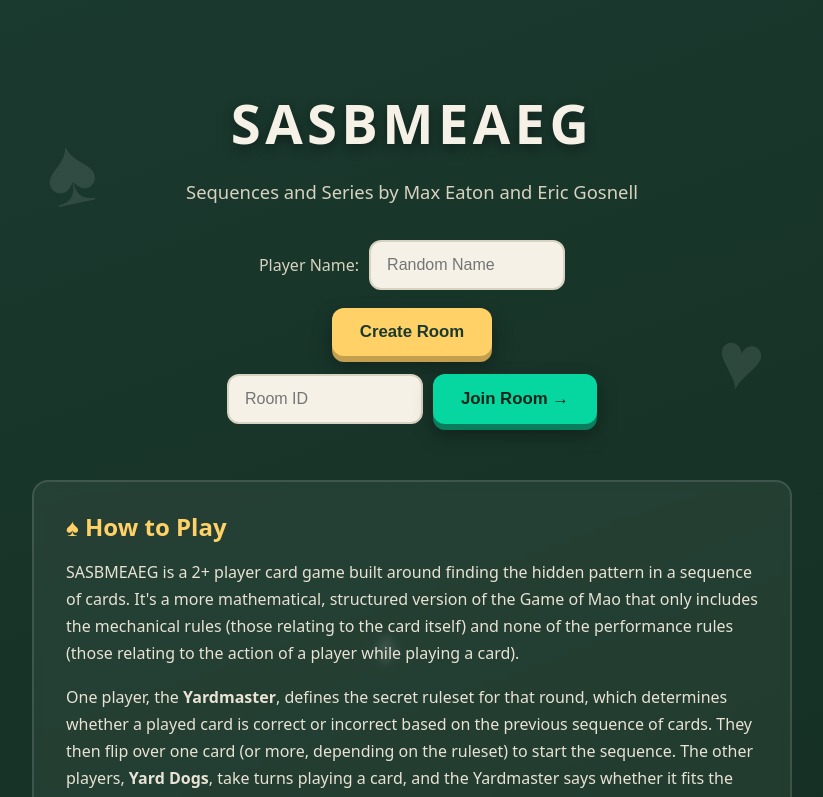
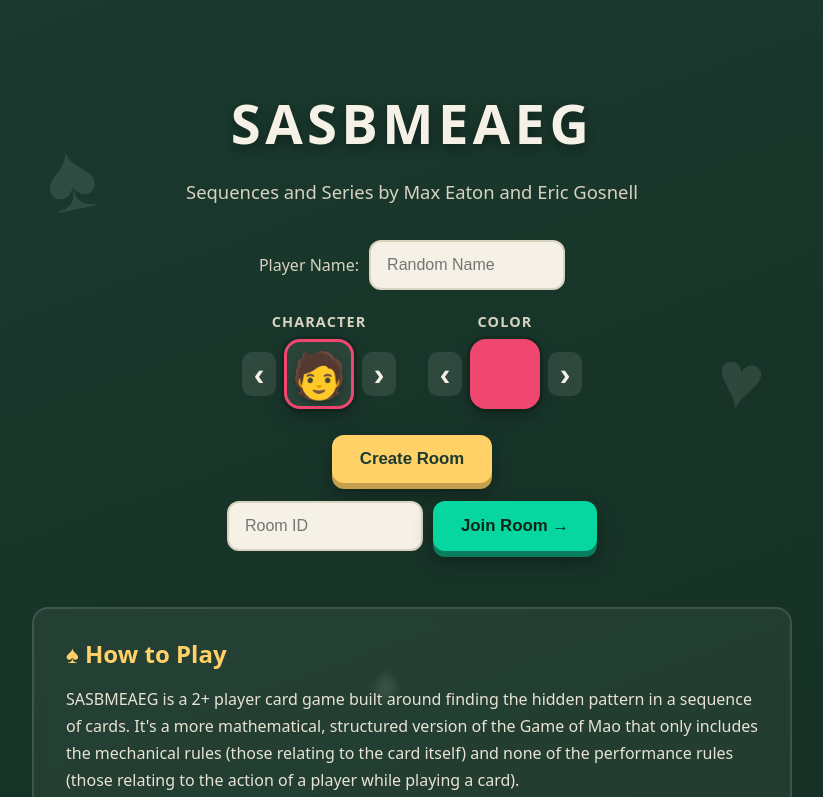
Before and after one commit to EricGosnell/sasbmeaeg, a SvelteKit app in the folder yard/frontend/: page / in a window 1280 px wide. Shown: the top 797 px of the page, without its empty margins (228-1051 px from the left). Built offline with nearby package versions, Linux system fonts and the light colour scheme.

Commit message:
Add character emojis and colors, customizable faces coming soon

```diff
--- a/yard/frontend/src/routes/+page.svelte
+++ b/yard/frontend/src/routes/+page.svelte
@@ -5,8 +5,56 @@ import "$lib/styles/landing.css";
 let playerName = $state("");
 let roomId = $state("");
 
+const characters = ["🧑", "🤠", "😎", "🤓", "🥸", "👻", "🤖", "👽"];
+const colors = [
+	"#ef476f",
+	"#ffd166",
+	"#06d6a0",
+	"#118ab2",
+	"#9b5de5",
+	"#f78c6b",
+	"#90be6d",
+	"#f15bb5"
+];
+
+let characterIndex = $state(0);
+let colorIndex = $state(0);
+
+const selectedCharacter = $derived(characters[characterIndex]);
+const selectedColor = $derived(colors[colorIndex]);
+
+function previousCharacter() {
+	characterIndex =
+		(characterIndex - 1 + characters.length) % characters.length;
+}
+
+function nextCharacter() {
+	characterIndex = (characterIndex + 1) % characters.length;
+}
+
+function previousColor() {
+	colorIndex =
+		(colorIndex - 1 + colors.length) % colors.length;
+}
+
+function nextColor() {
+	colorIndex = (colorIndex + 1) % colors.length;
+}
+
+function savePlayer() {
+	const playerId = crypto.randomUUID();
+
+	sessionStorage.setItem("playerId", playerId);
+	sessionStorage.setItem("playerName", playerName);
+	sessionStorage.setItem("playerCharacter", selectedCharacter);
+	sessionStorage.setItem("playerColor", selectedColor);
+
+	return playerId;
+}
+
+
 async function createRoom(){
-	const playerId = crypto.randomUUID();
+	const playerId = savePlayer();
 
 	sessionStorage.setItem("playerId", playerId);
 	sessionStorage.setItem("playerName", playerName);
@@ -22,7 +70,10 @@ async function createRoom(){
 		()=>{
 			send({
 				type:"create",
-				playerId
+				playerId,
+				playerName,
+				playerCharacter: selectedCharacter,
+				playerColor: selectedColor
 			});
 		}
 	);
@@ -34,10 +85,7 @@ function joinRoom() {
 		return;
 	}
 
-	const playerId = crypto.randomUUID();
-
-	sessionStorage.setItem("playerId", playerId);
-	sessionStorage.setItem("playerName", playerName);
+	const playerId = savePlayer();
 
 	connect(
 		(msg) => {
@@ -80,7 +128,6 @@ function joinRoom() {
 		<p class="tagline">Sequences and Series by Max Eaton and Eric Gosnell</p>
 
 		<div class="actions">
-
 			<div class="name-row">
 				<label for="playerName">Player Name:</label>
 				<input
@@ -88,6 +135,64 @@ function joinRoom() {
 					bind:value={playerName}
 					placeholder="Random Name"
 				/>
+			</div>
+
+			<div class="customization">
+				<div class="picker">
+					<label>Character</label>
+
+					<div class="carousel">
+						<button
+							class="carousel-arrow"
+							aria-label="Previous character"
+							onclick={previousCharacter}
+						>
+							‹
+						</button>
+
+						<div
+							class="character-preview"
+							style={`--player-color: ${selectedColor}`}
+						>
+							<span>{selectedCharacter}</span>
+						</div>
+
+						<button
+							class="carousel-arrow"
+							aria-label="Next character"
+							onclick={nextCharacter}
+						>
+							›
+						</button>
+					</div>
+				</div>
+
+				<div class="picker">
+					<label>Color</label>
+
+					<div class="carousel">
+						<button
+							class="carousel-arrow"
+							aria-label="Previous color"
+							onclick={previousColor}
+						>
+							‹
+						</button>
+
+						<div
+							class="color-preview"
+							style={`--player-color: ${selectedColor}`}
+						></div>
+
+						<button
+							class="carousel-arrow"
+							aria-label="Next color"
+							onclick={nextColor}
+						>
+							›
+						</button>
+					</div>
+				</div>
 			</div>
 
 			<button class="primary" onclick={createRoom}>
```
Also changed, not shown: yard/frontend/src/routes/room/[id]/+page.svelte (+10 -2 lines), yard/frontend/src/lib/styles/landing.css, 1 other file (tests, documents, lock files or other folders).
